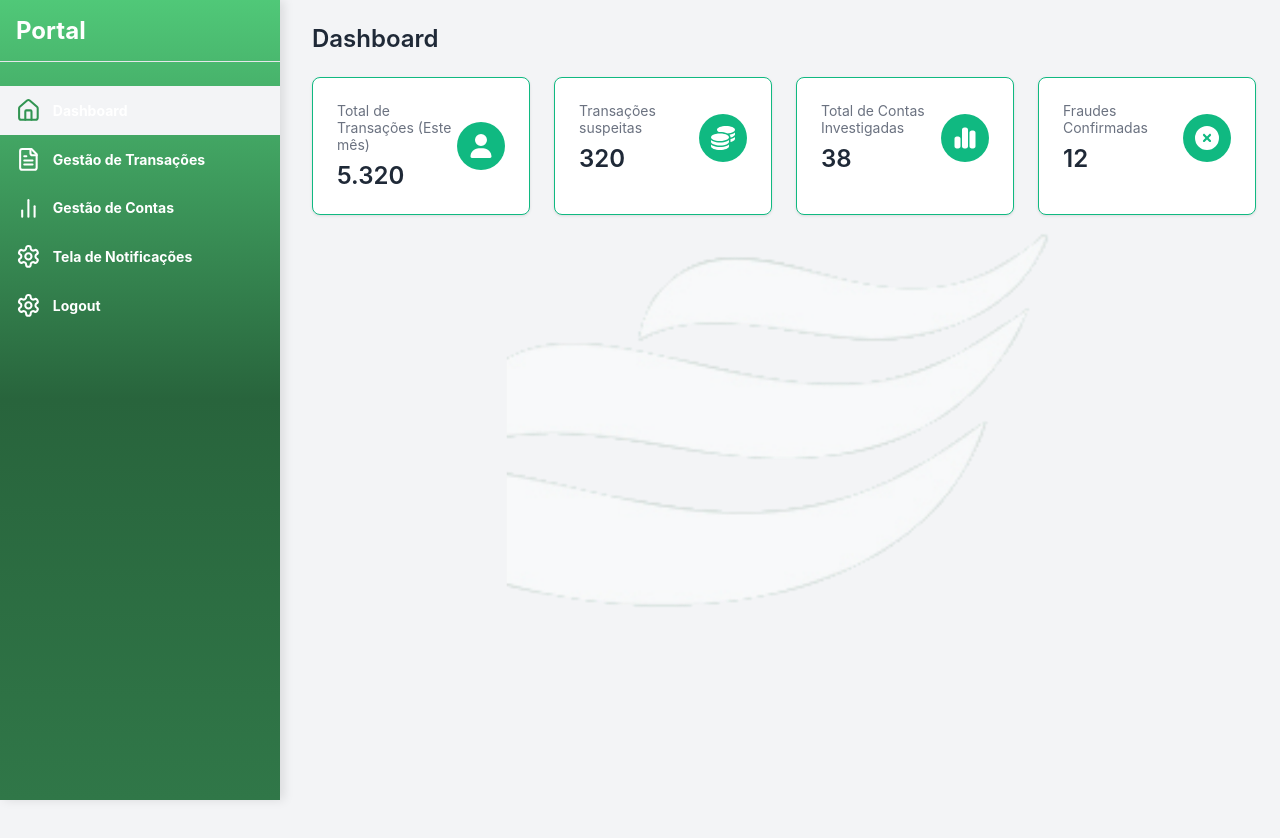
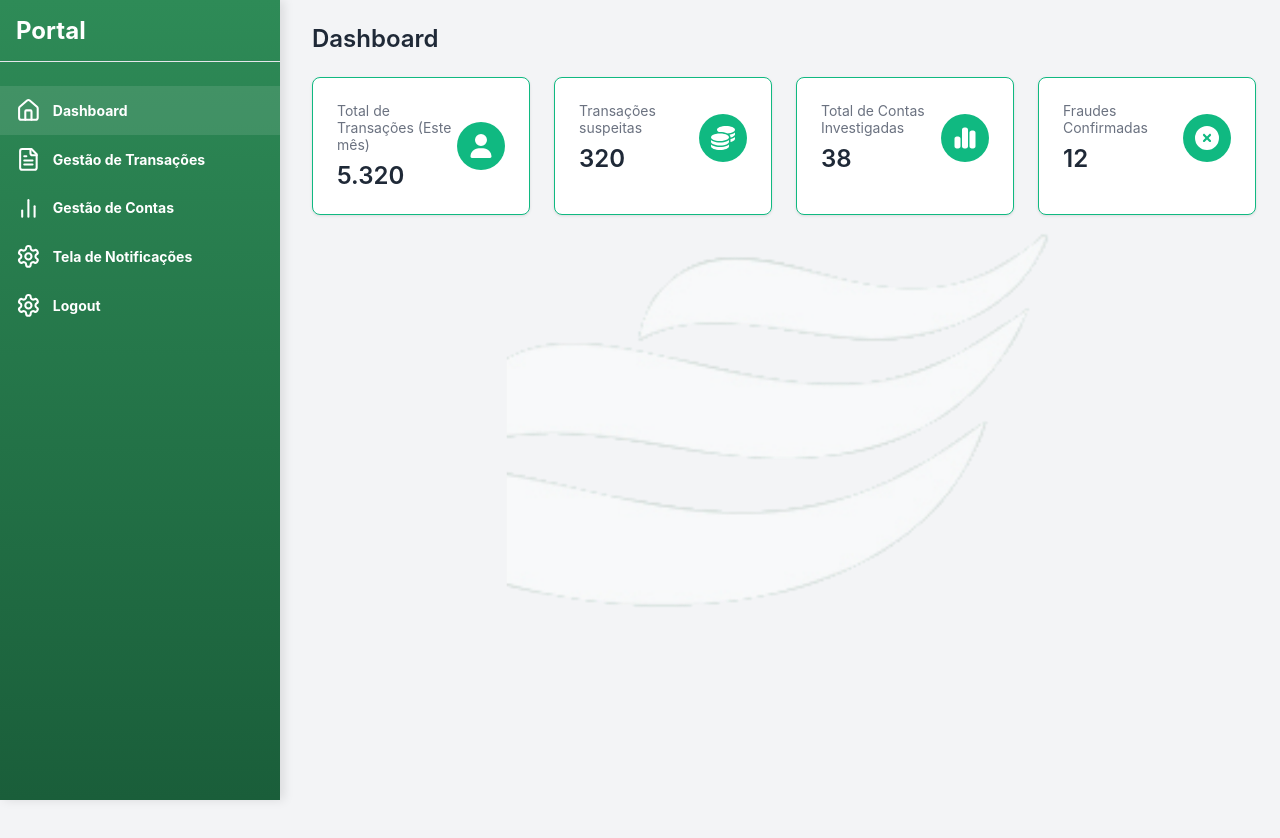
Before and after one commit to RusthenRonald2006/Portal-de-analise-em-anomalias-transacionais, a React (Create React App) app in the folder detec-anomalias/: page /portal in a window 1280 px wide. In both pictures the pointer is over the link "Dashboard". Shown: the top 838 px of the page. Built offline with nearby package versions, Linux system fonts and the light colour scheme; the HTML template or start-up script is replaced by a standard one.

Commit message:
adicionando um novo background a sidebar

```diff
--- a/detec-anomalias/src/components/Pages/Portal.module.css
+++ b/detec-anomalias/src/components/Pages/Portal.module.css
@@ -16,7 +16,7 @@
     background-repeat: no-repeat;
 }
 .sidebar{
-    background: linear-gradient(to bottom,  #50C878, #28643C, #307748);
+    background: linear-gradient(180deg, #2E8B57 0%, #1a5e3a 100%);
     width: 280px;
     min-height: 100vh;
     box-shadow: 4px 0 10px rgba(0, 0, 0, 0.1);
@@ -55,7 +55,7 @@
     .mobile_menu_button{
         display: block;
     }
-    /*em telas menores */
+    /*em telas*/
   .sidebar {
     transform: translateX(-100%);
   }
--- a/detec-anomalias/src/components/layout/Sidebar.module.css
+++ b/detec-anomalias/src/components/layout/Sidebar.module.css
@@ -21,8 +21,7 @@
 }
 
 .nav_item:hover {
-    background-color: #f3f4f6;
-    color: #319452;
+    background-color: rgba(255, 255, 255, 0.1); /* leve sobreposição branca */
 }
 .nav_item svg {
     width: 1.55rem;
```
